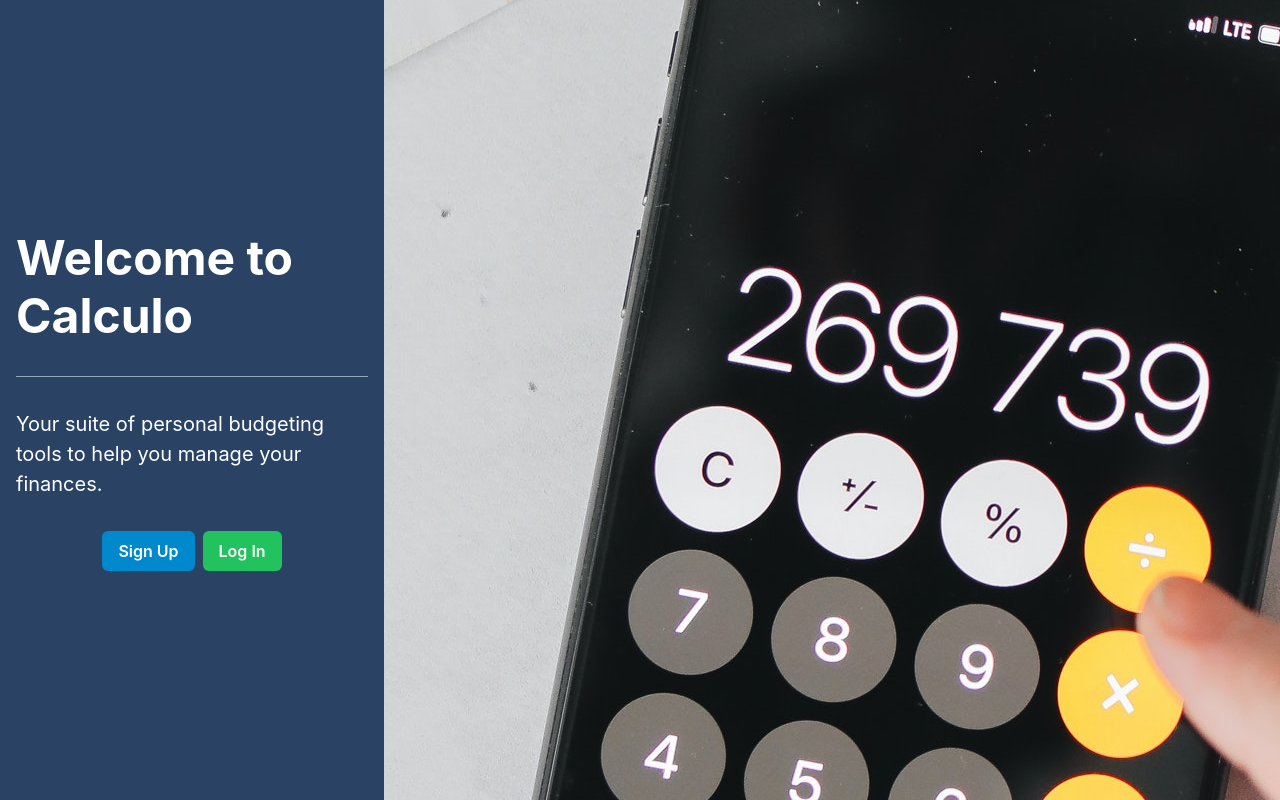
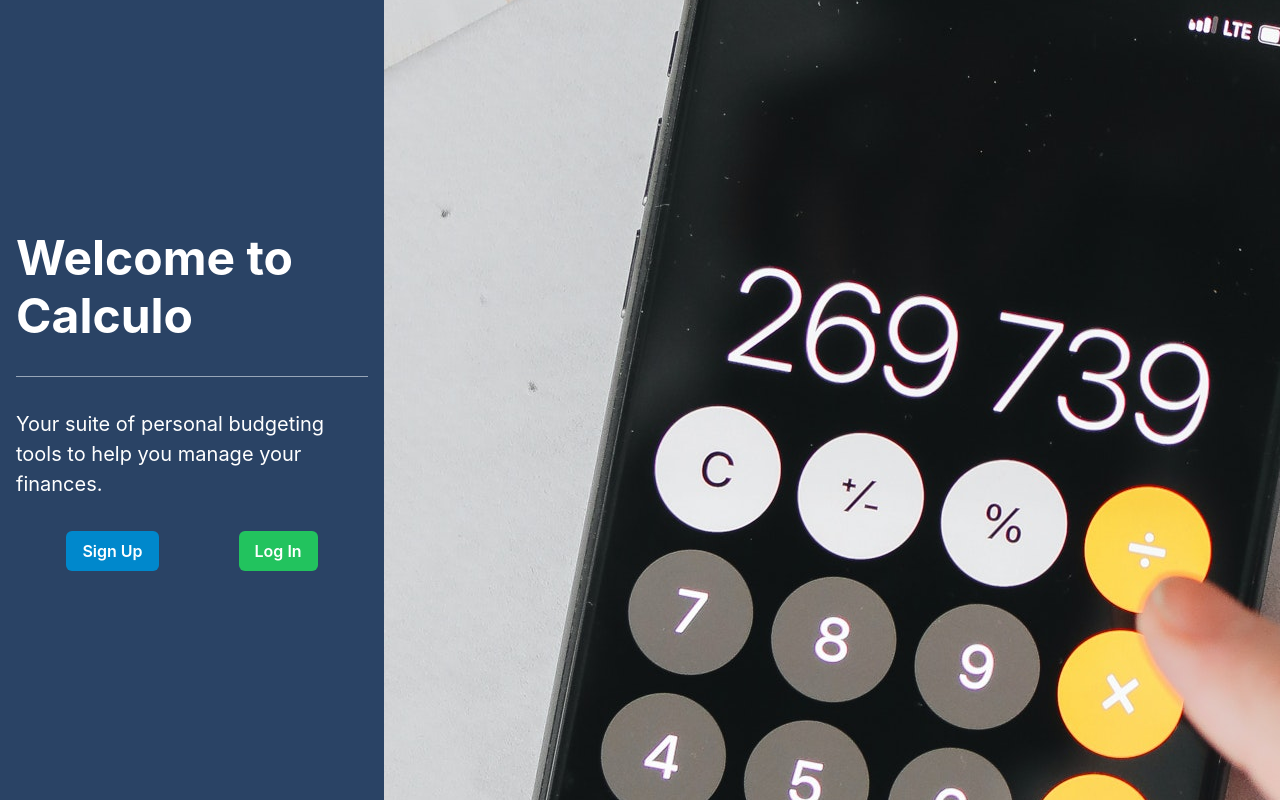
Before and after one commit to Captainmango/calculo-fe, a Next.js app: page / in a window 1280 px wide. Built offline with nearby package versions, Linux system fonts and the light colour scheme.

Commit message:
Spacing on button group for continutiy

```diff
--- a/pages/index.tsx
+++ b/pages/index.tsx
@@ -15,7 +15,7 @@ const Index: NextPage = () => {
             <Divider my="8" />
             <Text mb="8" fontSize="xl" color="white">Your suite of personal budgeting tools to help you manage your finances.</Text>
             <Center>
-              <ButtonGroup>
+              <ButtonGroup spacing="20">
                 <Link href="/users/signup" passHref>
                   <Button colorScheme="telegram">
                     Sign Up
```
